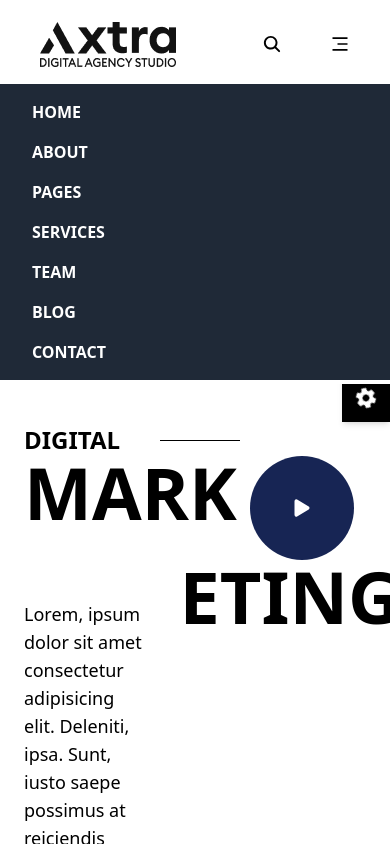
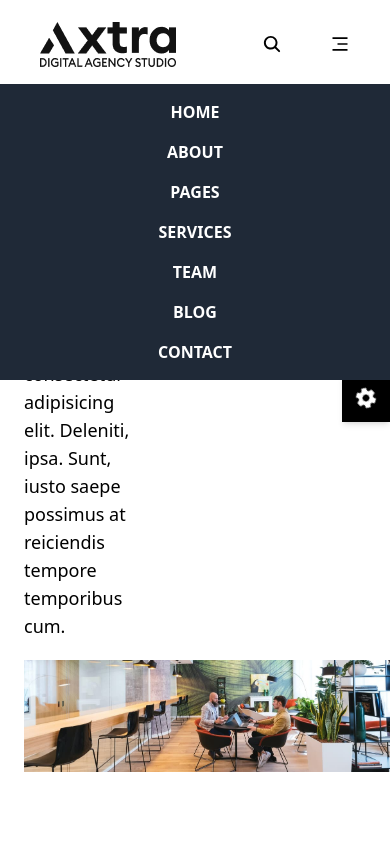
Before and after one commit to Shariful-Islam-Saju/axtra-clone, a Next.js app: page /digital-marketing in a window 390 px wide. Both pictures are taken after a click on the element 340 px from the left and 44 px from the top of the page. Shown: the top 844 px of the page. Built offline with nearby package versions, Linux system fonts and the light colour scheme.

Commit message:
navbar resolve

```diff
--- a/src/components/Navbar.tsx
+++ b/src/components/Navbar.tsx
@@ -97,7 +97,7 @@ const Navbar = () => {
 
       {/* Mobile Menu */}
       {isOpen && (
-        <ul className=" bg-gray-800 text-white flex flex-col items-start px-8 py-4 space-y-4">
+        <ul className=" absolute right-0 left-0 items-center bg-gray-800 text-white flex flex-col  px-8 py-4 space-y-4">
           {navLinks.map((item, index) => (
             <li key={index} className="hover:text-primary transition">
               <Link href={item.link} className="font-semibold uppercase">
```
